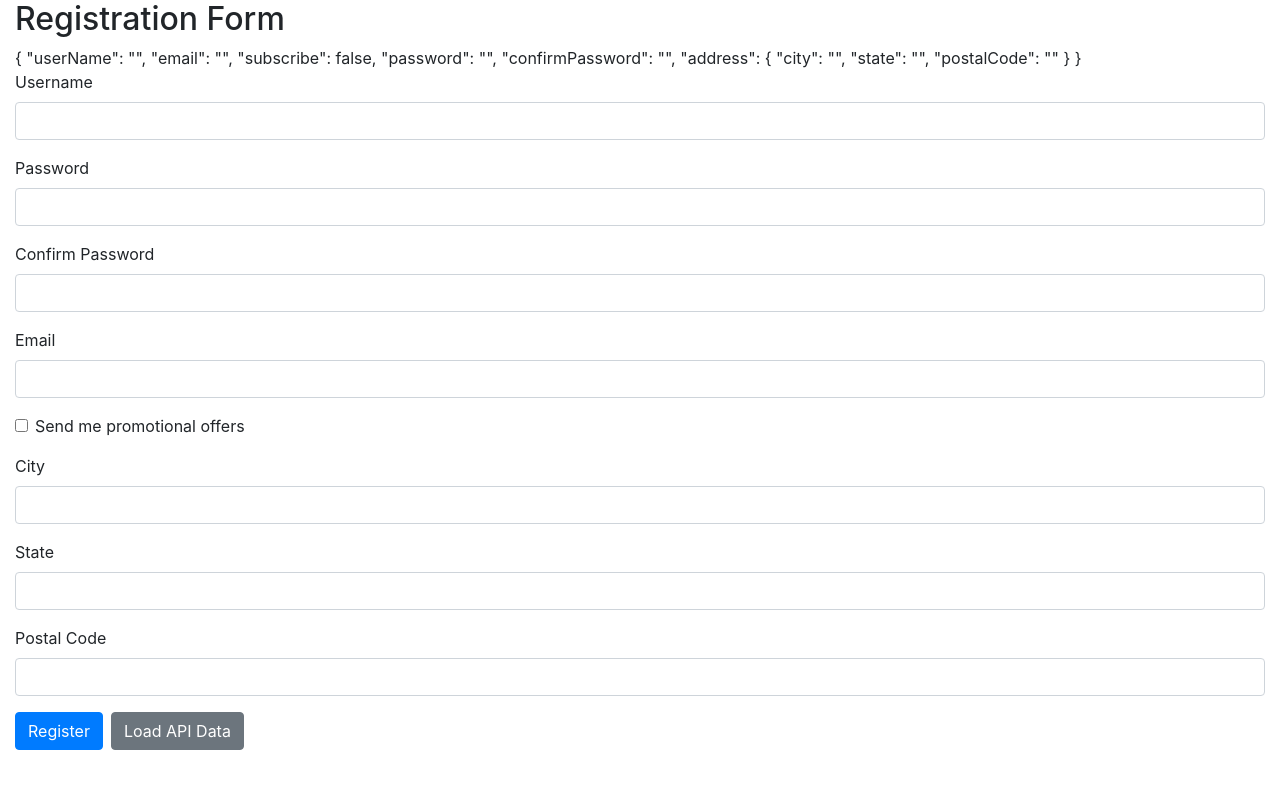
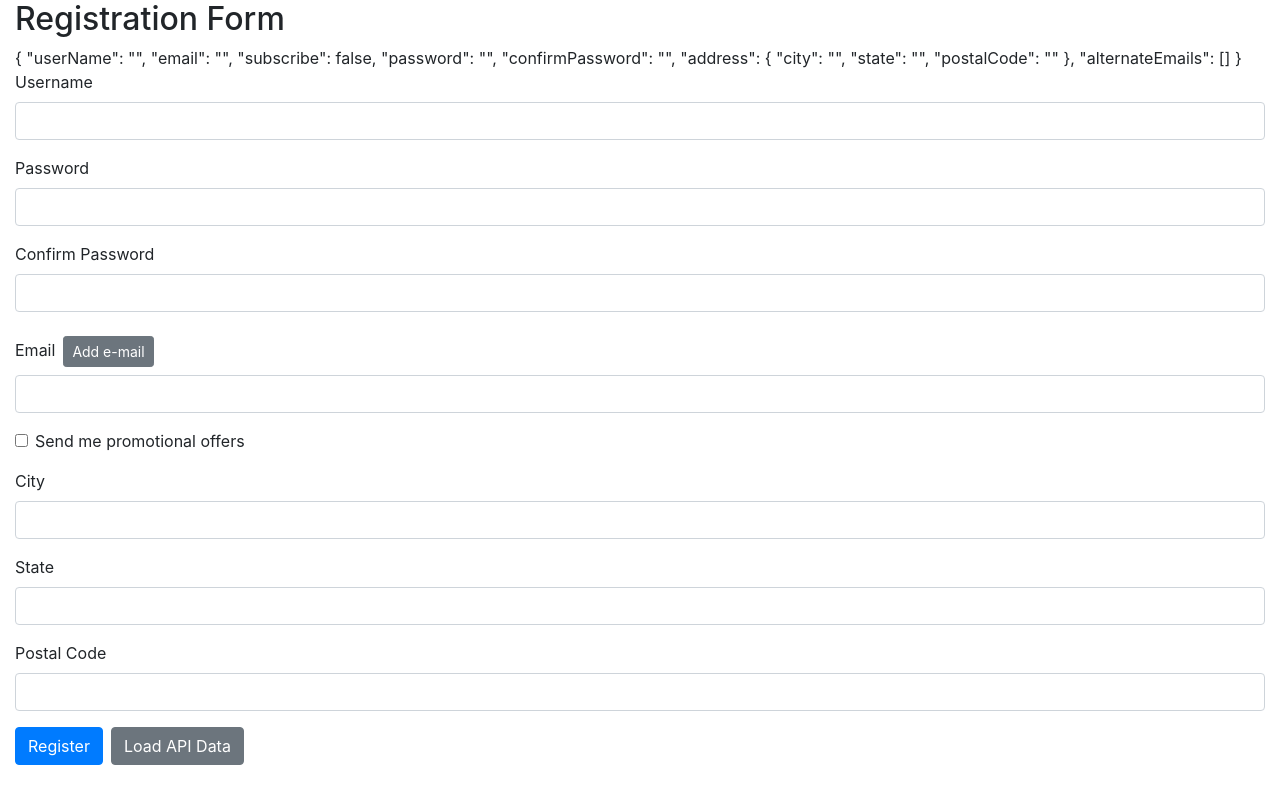
Before and after one commit to Annie-Huang/reactive-forms, an Angular app: page / in a window 1280 px wide. Built offline with nearby package versions, Linux system fonts and the light colour scheme.

Commit message:
dynamic form control (add|remove) | FormArray

```diff
--- a/src/app/app.component.html
+++ b/src/app/app.component.html
@@ -46,8 +46,13 @@
 
     <div class="form-group">
       <label>Email</label>
+      <button type="button" class="btn btn-secondary btn-sm m-2" (click)="addAlternateEmail()">Add e-mail</button>
       <input [class.is-invalid]="email.invalid && email.touched" type="text" formControlName="email" class="form-control">
       <small [class.d-none]="email.valid || email.untouched" class="text-danger">Email is required</small>
+      <div formArrayName="alternateEmails" *ngFor="let email of alternateEmails.controls; let i=index">
+        <button type="button" class="btn btn-secondary btn-sm m-2" (click)="removeAlternateEmail(i)">Remove this e-mail</button>
+        <input type="text" class="form-control my-1" [formControlName]="i">
+      </div>
     </div>
 
     <div class="form-check mb-3">
--- a/src/app/app.component.ts
+++ b/src/app/app.component.ts
@@ -1,5 +1,5 @@
 import {Component, OnInit} from '@angular/core';
-import {FormBuilder, FormControl, FormGroup, Validators} from '@angular/forms';
+import {FormArray, FormBuilder, FormControl, FormGroup, Validators} from '@angular/forms';
 import {forbiddenNameValidator} from './shared/user-name-validator';
 import {PasswordValidator} from './shared/password.validator';
 
@@ -16,6 +16,17 @@
   }
   get email() {
     return this.registrationForm.get('email');
+  }
+  get alternateEmails() {
+    // return <FormArray>this.registrationForm.get('alternateEmails');
+    return this.registrationForm.get('alternateEmails') as FormArray;
+  }
+
+  addAlternateEmail() {
+    this.alternateEmails.push(this.fb.control(''));
+  }
+  removeAlternateEmail(index: number) {
+    this.alternateEmails.removeAt(index);
   }
 
   constructor(private fb: FormBuilder) {
@@ -71,7 +82,7 @@
   }, {validator: PasswordValidator});*/
 
 
-  // Put the whole registrationForm into ngOnInit is to do the get('subscribe') part.
+  // Put the whole registrationForm into ngOnInit so we can do a registrationForm.get('subscribe').valueChanges.subscribe.
   ngOnInit(): void {
     this.registrationForm = this.fb.group({
       userName: ['', [Validators.required, Validators.minLength(3), forbiddenNameValidator(/password/)]],
@@ -83,7 +94,8 @@
         city: [''],
         state: [''],
         postalCode: ['']
-      })
+      }),
+      alternateEmails: this.fb.array([])
     }, {validator: PasswordValidator});
 
     this.registrationForm.get('subscribe').valueChanges
```
Also changed, not shown: NoteReactiveForm.txt.
